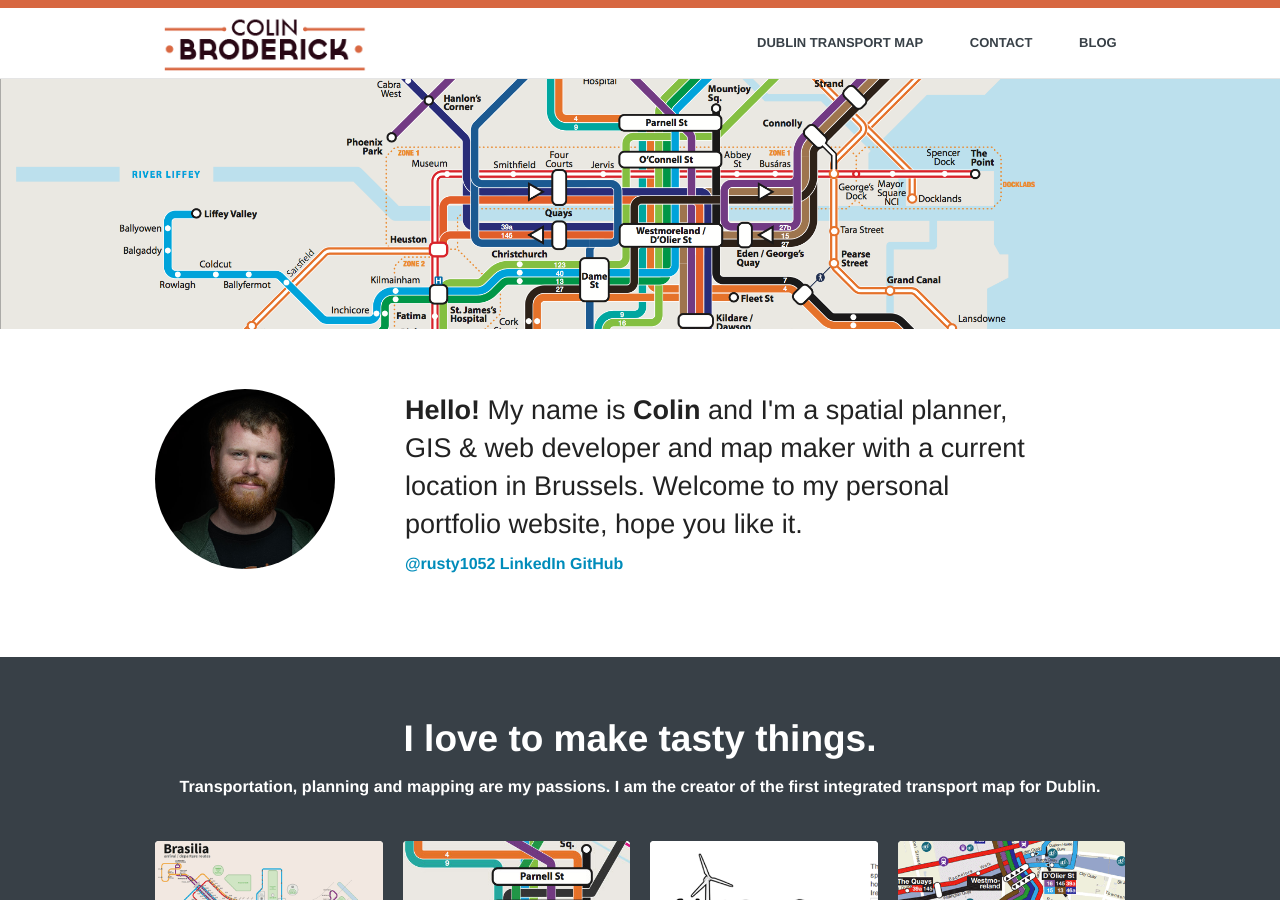
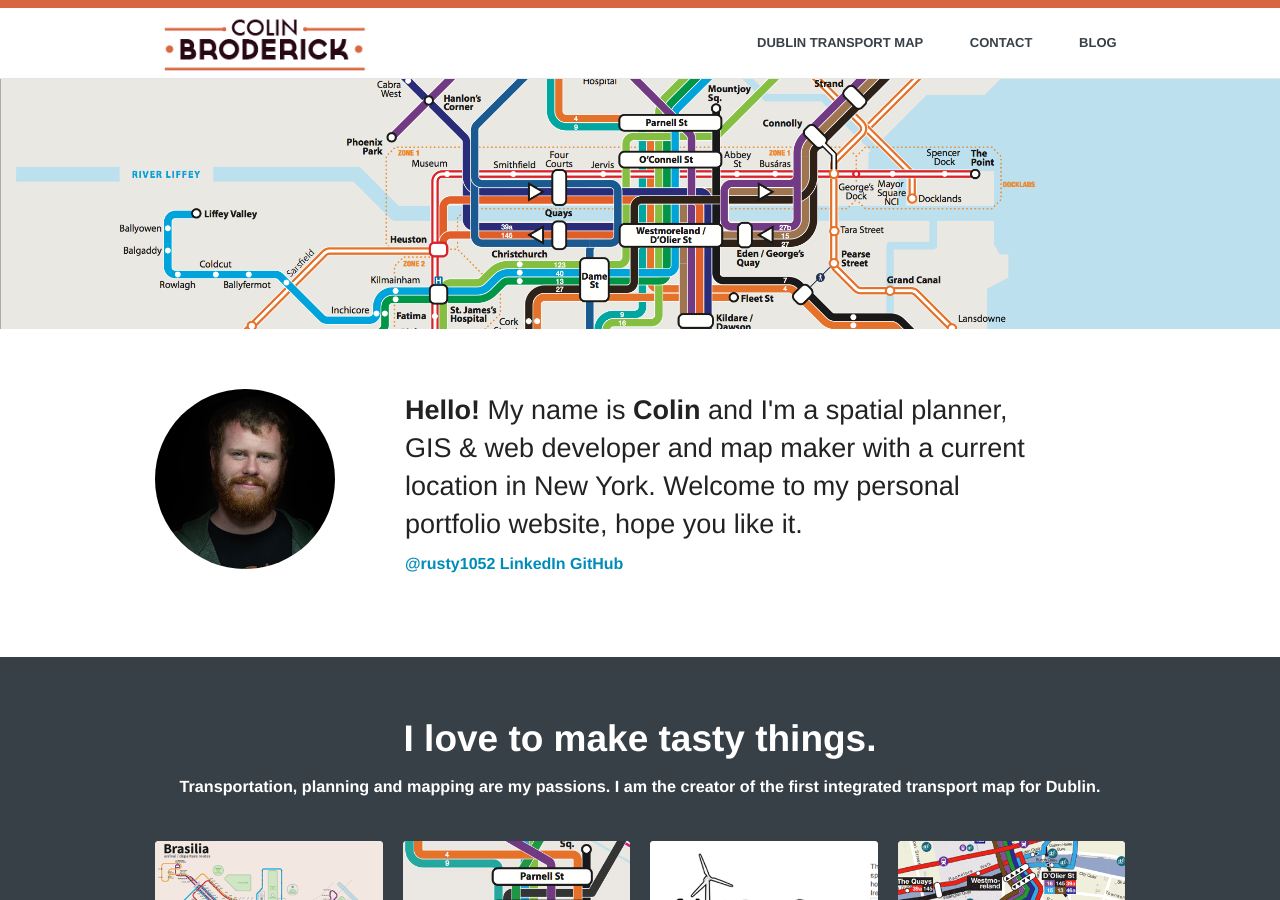
Before and after one commit to rustyb/cbroderickme, a Jekyll site: the page built from index.html, in a window 1280 px wide and 900 px high. Built offline with Jekyll 4.4.1, drawn with Linux system fonts in a browser that asks for light colours; comment, search, counter and statistics services are not loaded.

Commit message:
feat: Update index.html

```diff
--- a/index.html
+++ b/index.html
@@ -8,7 +8,7 @@ cover_img: /media/header_map.png
 		<img class="me" alt="Me_ballina" src="{{"/media/colin1.jpg" | prepend: site.baseurl}}">
 	</div>
 	<div class="small-8 columns end">
-		<h3 style="font-weight:100;"><b>Hello!</b> My name is <b>Colin</b> and I'm a spatial planner, GIS &amp; web developer and map maker with a current location in Brussels. Welcome to my personal portfolio website, hope you like it.</h3>
+		<h3 style="font-weight:100;"><b>Hello!</b> My name is <b>Colin</b> and I'm a spatial planner, GIS &amp; web developer and map maker with a current location in New York. Welcome to my personal portfolio website, hope you like it.</h3>
 		<p><b><a href="{{site.wind.author.twitter}}"><a href="{{site.wind.author.twitter}}">@rusty1052</a> <a href="{{site.wind.author.linkedin}}">LinkedIn</a> <a href="{{site.wind.author.github}}">GitHub</a></b></p>
 	</div>
 </div>
```
